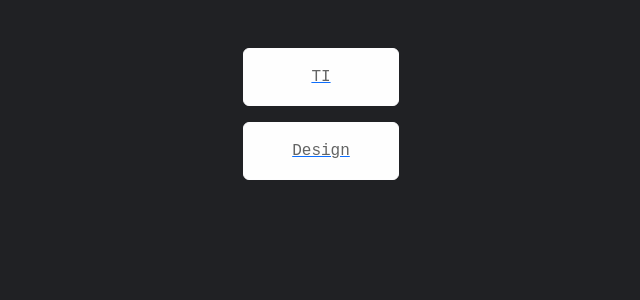
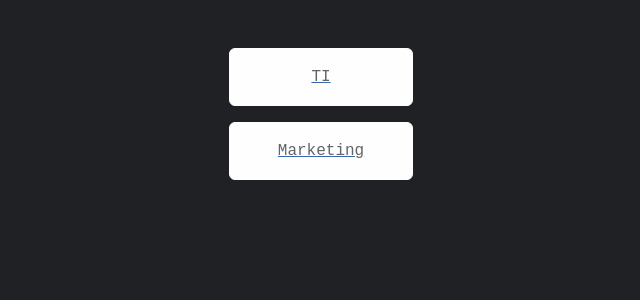
Before and after one commit to AntiKevin/TicketVision, a React (Vite) app: page / in a window 1280 px wide. Shown: the top 300 px of the page, without its empty margins (319-959 px from the left). Built offline with nearby package versions, Linux system fonts and the light colour scheme; a web font is replaced by a local one.

Commit message:
fix: :adhesive_bandage: fixing names

```diff
--- a/src/pages/Home/index.jsx
+++ b/src/pages/Home/index.jsx
@@ -10,7 +10,7 @@ export default function HomePage() {
       <Col md="auto" className='mt-5 text-white main-col'>
       {[
         'TI',
-        'Design',
+        'Marketing',
       ].map((area) => (
       <Link to={"/chamados/"+area} key={area}>
         <Row key={area}className="justify-content-md-center">
```
